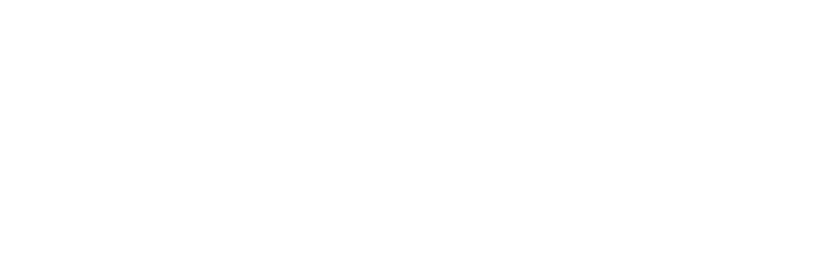
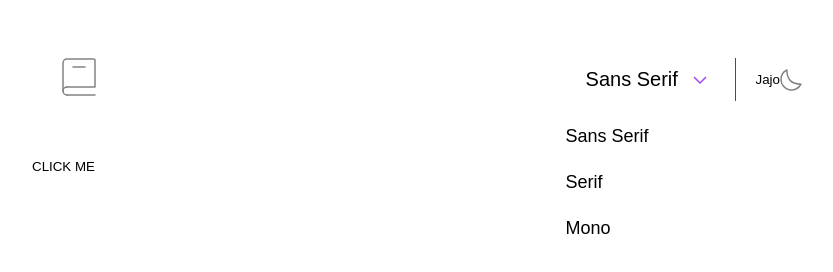
Before and after one commit to F4eNn/English-Dictionary-web, a website: page index.html in a window 1280 px wide. Shown: the whole page, without its empty margins (208-1041 px from the left). Drawn offline with Linux system fonts and the light colour scheme.

Commit message:
added darkmode toggle and dropdown list

```diff
--- a/index.html
+++ b/index.html
@@ -7,10 +7,38 @@
   <link rel="icon" type="image/png" sizes="32x32" href="./assets/images/favicon-32x32.png">
   <title>Dictionary web app</title>
   <link rel="stylesheet" href="dist/style/main.css">
-  <script type="modules" src="dist/main.js"></script>
+  <script type="module" src="dist/main.js"></script>
 </head>
 
-<body>
+<body class="wrapper">
+
+  <header>
+    <nav>
+      <div> <img src="./assets/images/logo.svg" alt=""></div>
+
+      <div class="buttons-container">
+        <div class="dropdown">
+          <button>Sans Serif
+            <svg xmlns="http://www.w3.org/2000/svg" width="14" height="8" viewBox="0 0 14 8">
+              <path fill="none" stroke="#A445ED" stroke-width="1.5" d="m1 1 6 6 6-6" />
+            </svg></button>
+          <ul class="content" id="#content">
+            <li><button class="option-btn">Sans Serif</button></li>
+            <li><button class="option-btn">Serif</button></li>
+            <li><button class="option-btn">Mono</button></li>
+          </ul>
+        </div>
+        <div class="theme-button">
+          <button>jajo</button>
+          <svg xmlns="http://www.w3.org/2000/svg" width="22" height="22" viewBox="0 0 22 22">
+            <path fill="none" stroke="#838383" stroke-linecap="round" stroke-linejoin="round" stroke-width="1.5"
+              d="M1 10.449a10.544 10.544 0 0 0 19.993 4.686C11.544 15.135 6.858 10.448 6.858 1A10.545 10.545 0 0 0 1 10.449Z" />
+          </svg>
+        </div>
+      </div>
+    </nav>
+  </header>
+  <button class="click">CLICK ME</button>
 
 
 
--- /dev/null
+++ b/src/components/theme-preference.ts
@@ -0,0 +1,9 @@
+const currentTheme = window.matchMedia('(prefers-color-scheme: dark').matches
+
+export const toggleThemePreference = () => {
+    if(currentTheme){
+        document.documentElement.classList.toggle('light-mode')
+        return
+    }
+    document.documentElement.classList.toggle('dark-mode')
+}
--- a/src/main.ts
+++ b/src/main.ts
@@ -0,0 +1,33 @@
+import { toggleThemePreference } from './components/theme-preference.js'
+
+const btnTest: HTMLButtonElement = document.querySelector('.click')!
+btnTest.addEventListener('click', toggleThemePreference)
+
+const dropdownBtn: HTMLButtonElement = document.querySelector('button')!
+const contentBtns = document.querySelectorAll('.option-btn')
+const content: HTMLUListElement = document.querySelector('.content')!
+
+const svg = `<svg xmlns="http://www.w3.org/2000/svg" width="14" height="8" viewBox="0 0 14 8"><path fill="none" stroke="#A445ED" stroke-width="1.5" d="m1 1 6 6 6-6"/></svg>`
+
+contentBtns.forEach(item => {
+	const getRelevantFont = (e: any) => {
+		dropdownBtn.innerHTML = e.target.textContent + svg
+		if (e.target === item) {
+			content.classList.add('hide-content')
+		}
+	}
+
+	item.addEventListener('click', getRelevantFont)
+})
+dropdownBtn.addEventListener('click', () => {
+	content.classList.remove('hide-content')
+})
+document.addEventListener('click', (e) => {
+    if(!e.target.closest)
+	const isClosest = e.target.closest('.content')
+	const isNotDropdownBtn = e.target.closest('.dropdown')
+	if (!isClosest && !isNotDropdownBtn) {
+		content.classList.add('hide-content')
+		return
+	}
+})
--- a/src/style/main.scss
+++ /dev/null
@@ -1,5 +0,0 @@
-*{
-    box-sizing: border-box;
-    padding: 0;
-    margin: 0;
-}
--- /dev/null
+++ b/style/header/_header.scss
@@ -0,0 +1,61 @@
+header {
+	display: flex;
+	flex-direction: column;
+	align-items: center;
+	padding: 5.8rem 3rem;
+
+	nav {
+		display: flex;
+		justify-content: space-between;
+		width: 100%;
+		.buttons-container {
+			display: flex;
+			align-items: center;
+
+			.dropdown {
+				position: relative;
+			}
+
+			.dropdown > button {
+				color: var(--default-color);
+				display: flex;
+				align-items: center;
+				gap: 15px;
+				margin-right: 2rem;
+				padding: 1rem 2rem;
+				border-right: 1px solid red;
+				font-size: 2rem;
+                min-width: 170px;
+			}
+			.content {
+				position: absolute;
+				left: -20px;
+				border-radius: 10px;
+                min-width: 160px;
+				padding: 1rem 0 1rem;
+				background-color: var(--dropdown-background-color);
+				box-shadow: 0 5px 16px 7px var(--dropdown-box-shadow);
+				// border: 1px solid red;
+			}
+            .hide-content{
+                display: none;
+            }
+			.content button {
+				color: var(--dropdown-option-color);
+				font-size: 1.8rem;
+				padding: 1.5rem 5rem 1rem 2rem;
+				width: 100%;
+				text-align: left;
+				transition: color 0.3s;
+			}
+			.content button:hover {
+				color: var(--dropdonw-hover-color);
+			}
+
+			.theme-button {
+				display: flex;
+				align-items: center;
+			}
+		}
+	}
+}
--- /dev/null
+++ b/style/main.scss
@@ -0,0 +1,77 @@
+*,
+::after,
+::before {
+	box-sizing: border-box;
+	padding: 0;
+	margin: 0;
+}
+body {
+	height: 100vh;
+	font-family: sans-serif;
+	background-color: var(--background-color);
+}
+ul,
+li {
+	list-style: none;
+}
+button {
+	border: none;
+	background-color: transparent;
+	cursor: pointer;
+	text-transform: capitalize;
+	color: var(--select-btn-color);
+}
+.wrapper {
+	width: 90%;
+	max-width: 800px;
+	margin: 0 auto;
+}
+.sans-serif {
+	font-family: sans-serif;
+}
+.monospace {
+	font-family: monospace;
+}
+.serif {
+	font-family: serif;
+}
+html {
+	font-size: 62.5%;
+}
+.click {
+	color: var(--default-color);
+}
+
+
+:root {
+	--background-color: #fff;
+	--default-color: #000;
+	--dropdown-option-color: #000;
+	--dropdonw-hover-color: #a445ed;
+	--dropdown-background-color: #ffff;
+}
+:root.dark-mode {
+	--dropdown-option-color: #fff;
+	--default-color: #fff;
+	--background-color: #050505;
+	--dropdown-background-color: #1f1f1f;
+	--dropdown-box-shadow: #6a2d99;
+}
+:root.light-mode {
+	--dropdown-option-color: #000;
+	--background-color: #fff;
+	--default-color: #000;
+	--dropdown-box-shadow: #efefef;
+	--dropdown-background-color: #ffff;
+}
+@media (prefers-color-scheme: dark) {
+	:root {
+		--dropdown-background-color: #1f1f1f;
+		--dropdown-option-color: #fff;
+		--default-color: #fff;
+		--dropdown-box-shadow: #6a2d99;
+		--background-color: #050505;
+	}
+}
+
+@import './header/header';
```
Also changed, not shown: tsconfig.json (+5 -5 lines), dist/components/theme-preference.js (added), dist/main.js, dist/style/main.css, 3 other files.
